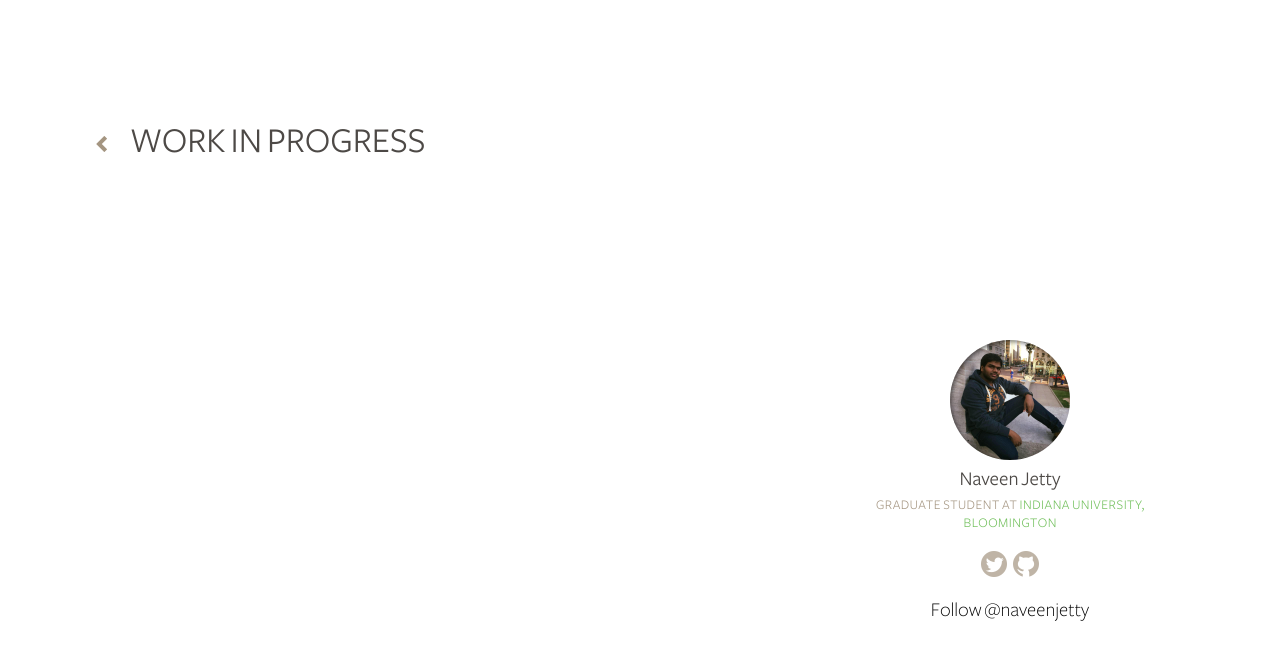
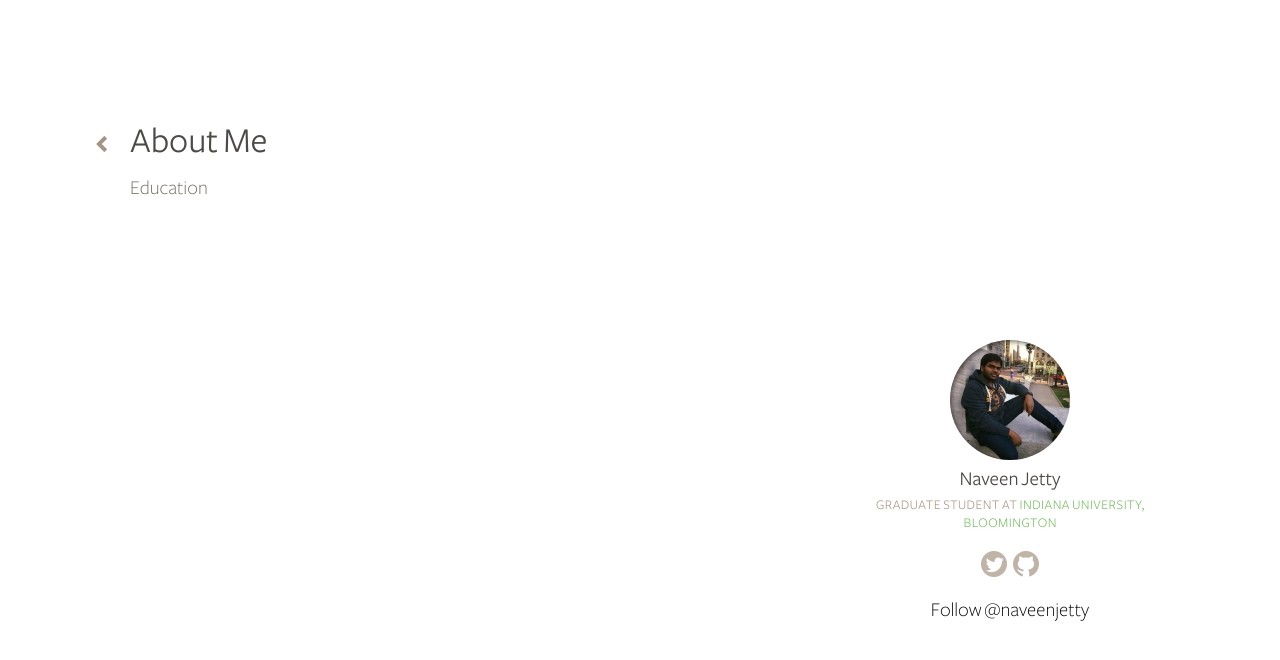
Before and after one commit to njetty/njetty.github.io, a plain HTML site: page about-me/index.html in a window 1280 px wide. Drawn offline with Linux system fonts and the light colour scheme.

Commit message:
Update index

```diff
--- a/about-me/index.html
+++ b/about-me/index.html
@@ -32,8 +32,9 @@
 </div>
 <article class="Article">
   <a class="Article-home" href="/">Home</a>
-  <h1 class="Article-title Heading Heading--huge">WORK IN PROGRESS</h1>
+  <h1 class="Article-title Heading Heading--huge">About Me</h1>
 </article>
+<h2 class="Prose Prose--medium">Education</h2>
       </div>
     </div>
     <script src="/index.js"></script>
```
